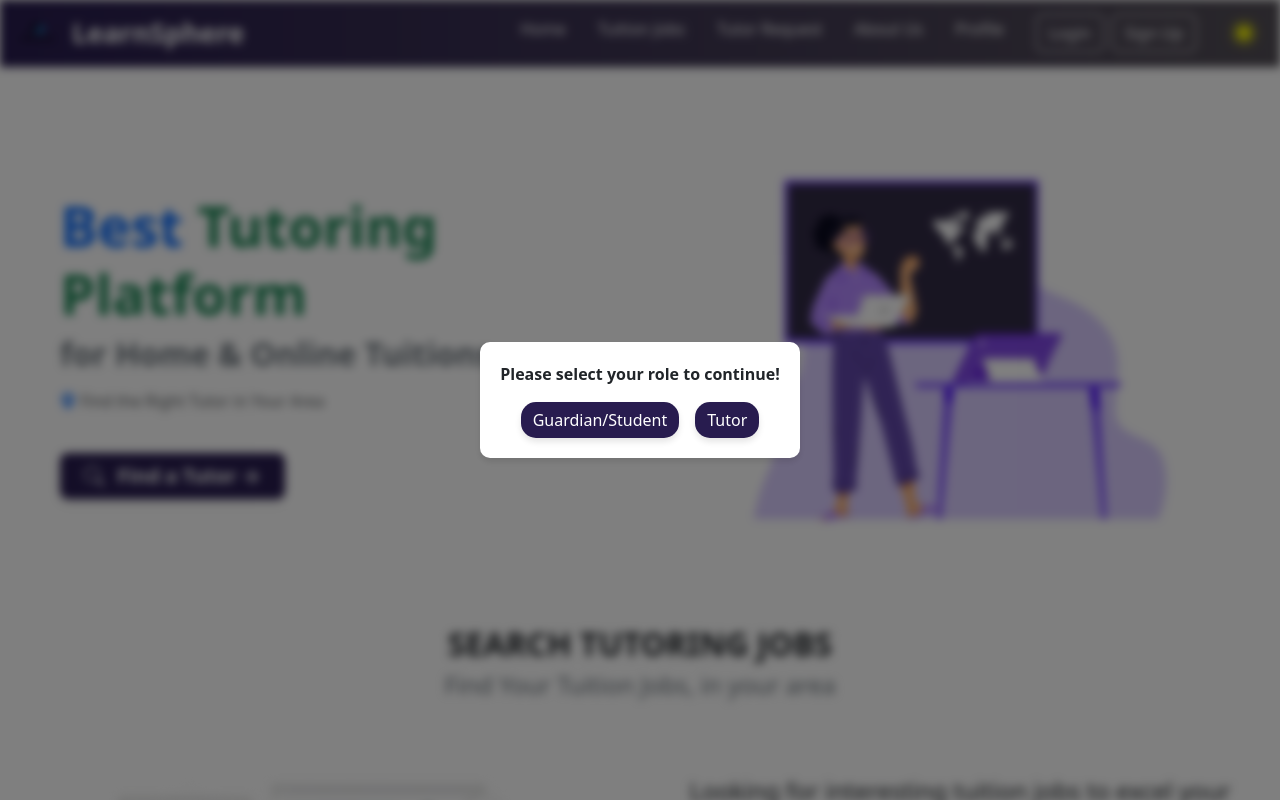
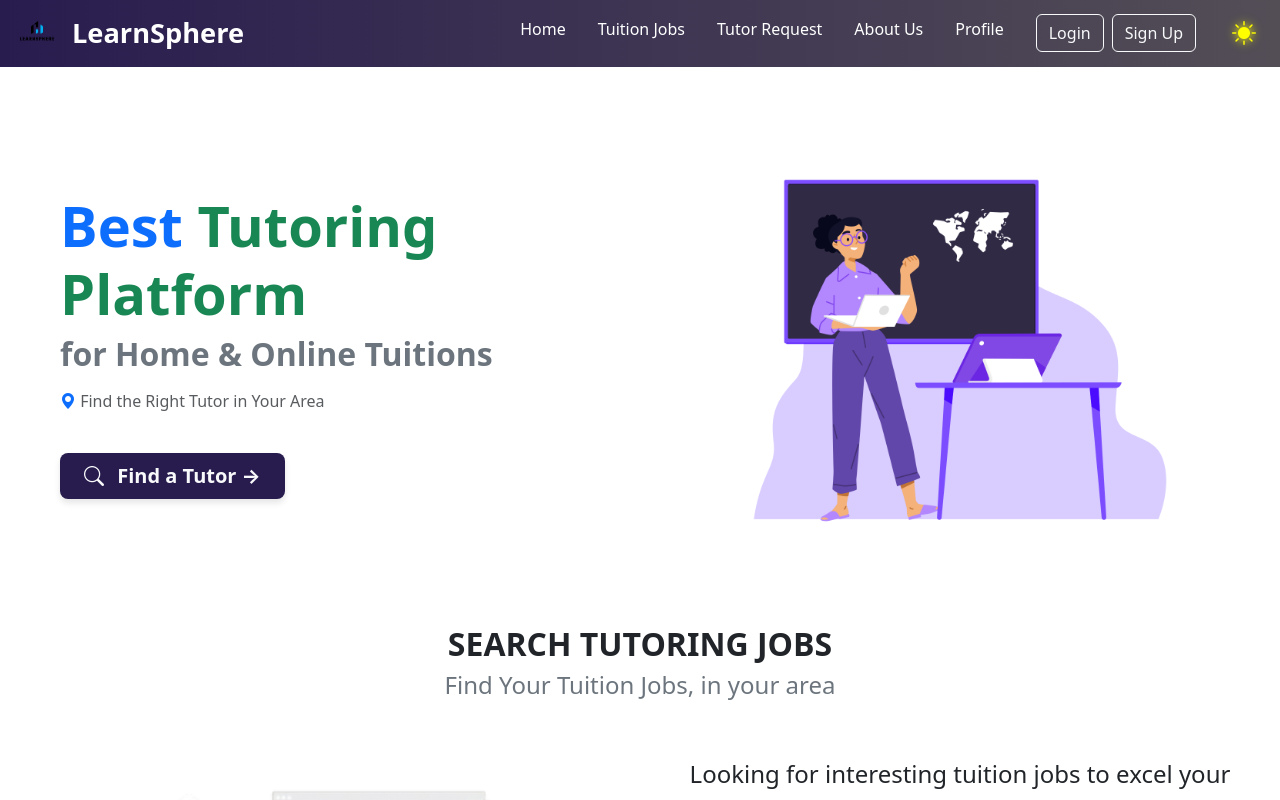
Before and after one commit to amaterasu0001/LearnSphere, a React (Vite) app: page / in a window 1280 px wide. Shown: the top 800 px of the page. Built offline with nearby package versions, Linux system fonts and the light colour scheme.

Commit message:
recent update

```diff
--- a/src/App.jsx
+++ b/src/App.jsx
@@ -1,6 +1,6 @@
 import { Routes, Route } from "react-router-dom";
 import "./App.css";
-// import Navbar from "./components/Navbar";
+import Navbar from "./components/Navbar";
 import Home from "./pages/Home";
 import AboutUs from "./pages/AboutUs";
 import Profile from "./pages/Profile";
@@ -8,10 +8,12 @@ import SignUp from "./pages/SignUp";
 import LogIn from "./pages/LogIn";
 import TutorRequest from "./pages/TutorRequest";
 import TutionJob from "./pages/TutionJob";
+// import { Navbar } from "react-bootstrap";
 
 function App() {
   return (
     <>
+      <Navbar />
       <Routes>
         <Route path='/' element={<Home />} />
         <Route path='/AboutUs' element={<AboutUs />} />
--- a/src/pages/AboutUs.jsx
+++ b/src/pages/AboutUs.jsx
@@ -17,7 +17,6 @@ const AboutUs = () => {
 
   return (
     <>
-      <Navbar />
       <section className='about-us-section py-1'>
         <Container className='mt-4'>
           <Row className='w-100'>
--- a/src/pages/Home.jsx
+++ b/src/pages/Home.jsx
@@ -1,40 +1,20 @@
-import { useState, useEffect } from "react";
 import "bootstrap/dist/css/bootstrap.min.css";
 import "bootstrap/dist/js/bootstrap.bundle.min";
 import "bootstrap-icons/font/bootstrap-icons.css";
+//import homeImage1 from "../assets/home1.png";
 import homeImage2 from "../assets/home2.1.png";
+//import homeImage3 from "../assets/home3.png";
 import homeImage4 from "../assets/home4.png";
 import Footer from "../components/Footer";
-import Navbar from "../components/Navbar";
 import { Link } from "react-router-dom";
 
 const Home = () => {
-  const [showMessage, setShowMessage] = useState(false);
-  const [blurEffect, setBlurEffect] = useState(false);
-
-  useEffect(() => {
-    // Show message only if visiting for the first time
-    const hasVisitedBefore = sessionStorage.getItem("hasVisited");
-
-    if (!hasVisitedBefore) {
-      setShowMessage(true);
-      setBlurEffect(true);
-      sessionStorage.setItem("hasVisited", "true"); // Mark as visited
-    }
-  }, []);
-
-  const clearMessage = () => {
-    setShowMessage(false);
-    setBlurEffect(false);
-  };
-
   return (
     <>
-      <div className={blurEffect ? "blurred" : ""}>
-        <Navbar />
       <div className='container-fluid home-container py-5'>
         <div className='row align-items-center'>
-            <div className='col-lg-6 text-center text-lg-start'>
+          {/* Left Content */}
+          <div className='col-lg-6 text-center text-lg-start '>
             <h1 className='display-4 fw-bold text-primary ms-lg-5'>
               Best <span className='text-success'>Tutoring Platform</span>
             </h1>
@@ -42,10 +22,17 @@ const Home = () => {
             <p className='text-muted mt-3'>
               <i className='bi bi-geo-alt-fill text-primary ms-lg-5'></i> Find the Right Tutor in Your Area
             </p>
-
+            {/* Button with Gradient */}
+            {/* <button
+              className='btn btn-lg mt-4 px-4 text-light fw-bold ms-lg-5'
+              style={{
+                backgroundColor: "rgb(40, 28, 79)",
+                border: "none",
+              }}>
+              <i className='bi bi-search me-2'></i> Find a Tutor
+            </button> */}
             <Link
               to='/TutorRequest'
-                onClick={clearMessage}
               className='btn btn-lg mt-4 px-4 text-light fw-bold ms-lg-5'
               style={{
                 background: "rgb(40, 28, 79)",
@@ -56,13 +43,17 @@ const Home = () => {
             </Link>
           </div>
 
+          {/* Right Illustration */}
           <div className='col-lg-6 text-center mt-5 mt-lg-0'>
-              <img src={homeImage4} alt='Tutor Illustration' className='img-fluid' />
+            <img
+              src={homeImage4} // Replace this URL with the actual image path
+              alt='Tutor Illustration'
+              className='img-fluid'
+            />
           </div>
         </div>
       </div>
 
-        {/* Search Tutoring Jobs Section */}
       <div className='container-fluid d-flex align-items-center justify-content-center'>
         <div className='text-center'>
           <h2 className='text-dark fw-bold'>SEARCH TUTORING JOBS</h2>
@@ -72,10 +63,16 @@ const Home = () => {
 
       <div className='container-fluid py-5'>
         <div className='row align-items-center justify-content-center text-center'>
+          {/* Left Illustration */}
           <div className='col-lg-6 text-center'>
-              <img src={homeImage2} alt='Search Tutoring Jobs Illustration' className='img-fluid' />
+            <img
+              src={homeImage2} // Replace with the actual image path
+              alt='Search Tutoring Jobs Illustration'
+              className='img-fluid'
+            />
           </div>
 
+          {/* Right Content */}
           <div className='col-lg-6 d-flex flex-column justify-content-center align-items-center'>
             <div className='text-muted'>
               <div className='text-dark fs-4'>
@@ -85,14 +82,14 @@ const Home = () => {
                 If teaching jobs interest you, then you are on the right place. We often have{" "}
                 <strong className='text-danger'>500+</strong> open home tuition jobs that are genuine and{" "}
                 <strong className='text-danger'>100% verified</strong>. Whether you are starting your career as a
-                  tuition teacher or an expert in your field, we can help you find your next big tuition job.
+                tuition teacher or an expert in your field, we can help you find your next big tuition job. You can
+                search and apply to the tuition jobs that best fit your skills, favorable location, class, and subjects.
               </div>
             </div>
 
             <Link
               to='/TutionJob'
               className='btn btn-lg text-white px-4 fw-bold'
-                onClick={clearMessage}
               style={{
                 background: "rgb(40, 28, 79)",
                 border: "none",
@@ -103,48 +100,7 @@ const Home = () => {
           </div>
         </div>
       </div>
-
       <Footer />
-      </div>
-
-      {/* Message Popup */}
-      {showMessage && (
-        <div className='message-overlay'>
-          <div className='message-box'>
-            <p className='text-body fw-bold'>Please select your role to continue!</p>
-            <button
-              className='btn btn-primary mx-2'
-              onClick={clearMessage}
-              style={{
-                background: "rgb(40, 28, 79)",
-                border: "none",
-                boxShadow: "0 4px 6px rgba(0,0,0,0.1)",
-                borderRadius: "15px",
-                transition: "background 0.3s ease", // Smooth transition
-              }}
-              onMouseEnter={(e) => (e.target.style.background = "rgb(81, 65, 126)")} // Light purple on hover
-              onMouseLeave={(e) => (e.target.style.background = "rgb(40, 28, 79)")} // Back to original
-            >
-              Guardian/Student
-            </button>
-            <button
-              className='btn btn-primary mx-2'
-              onClick={clearMessage}
-              style={{
-                background: "rgb(40, 28, 79)",
-                border: "none",
-                boxShadow: "0 4px 6px rgba(0,0,0,0.1)",
-                borderRadius: "15px",
-                transition: "background 0.3s ease", // Smooth transition
-              }}
-              onMouseEnter={(e) => (e.target.style.background = "rgb(81, 65, 126)")} // Light purple on hover
-              onMouseLeave={(e) => (e.target.style.background = "rgb(40, 28, 79)")} // Back to original
-            >
-              Tutor
-            </button>
-          </div>
-        </div>
-      )}
     </>
   );
 };
--- a/src/pages/LogIn.jsx
+++ b/src/pages/LogIn.jsx
@@ -30,7 +30,6 @@ const LogIn = () => {
 
   return (
     <>
-      <Navbar />
       <div
         className='container d-flex min-vh-100 align-items-center justify-content-center'
         style={{ marginTop: "-90px" }}>
--- a/src/pages/Profile.jsx
+++ b/src/pages/Profile.jsx
@@ -114,7 +114,6 @@ const UserProfile = () => {
 
   return (
     <>
-      <Navbar />
       <Container className='mt-4'>
         <Card className='p-4 rounded' style={{ backgroundColor: "rgba(0, 0, 0, 0.75)" }}>
           <h3 className='text-white text-center mb-4'>Educational Information</h3>
--- a/src/pages/SignUp.jsx
+++ b/src/pages/SignUp.jsx
@@ -8,7 +8,6 @@ import Footer from "../components/Footer";
 const SignUp = () => {
   return (
     <>
-      <Navbar />
       <div
         className='d-flex justify-content-center align-items-center vh-100'
         style={{
--- a/src/pages/TutionJob.jsx
+++ b/src/pages/TutionJob.jsx
@@ -97,7 +97,7 @@ const TutorJobList = () => {
 
   return (
     <>
-      <Navbar /> {/* ✅ Navbar is now only rendered once */}
+      {/* ✅ Navbar is now only rendered once */}
       <div className='container mt-4'>
         <div className='row'>
           {jobs.map((job, index) => (
--- a/src/pages/TutorRequest.jsx
+++ b/src/pages/TutorRequest.jsx
@@ -34,7 +34,6 @@ const TutorRequestForm = () => {
 
   return (
     <>
-      <Navbar />
       <div
         id='form-container'
         className='p-4 rounded light-theme'
```
Lines whose indentation alone changed are shown as unchanged.
